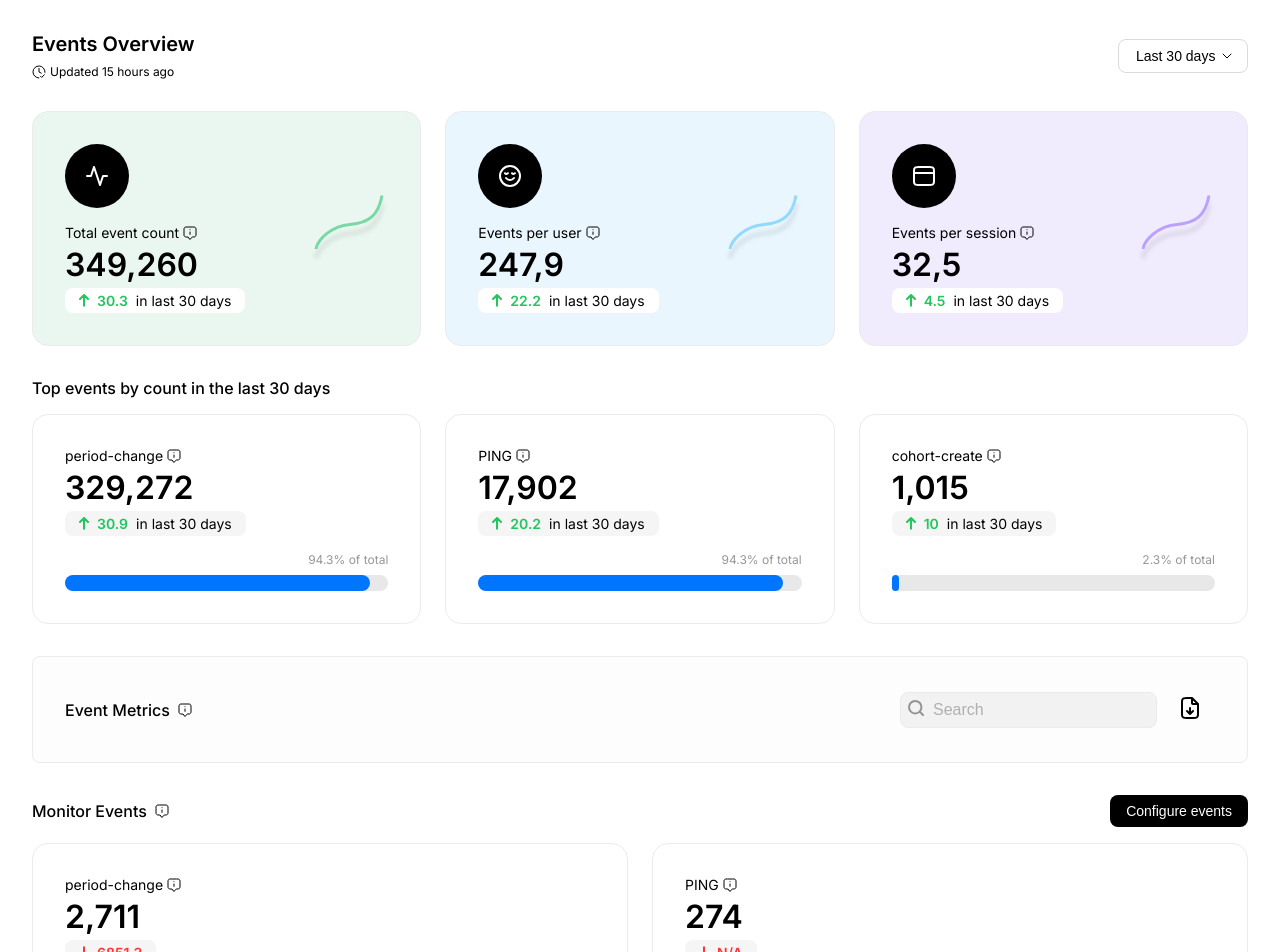
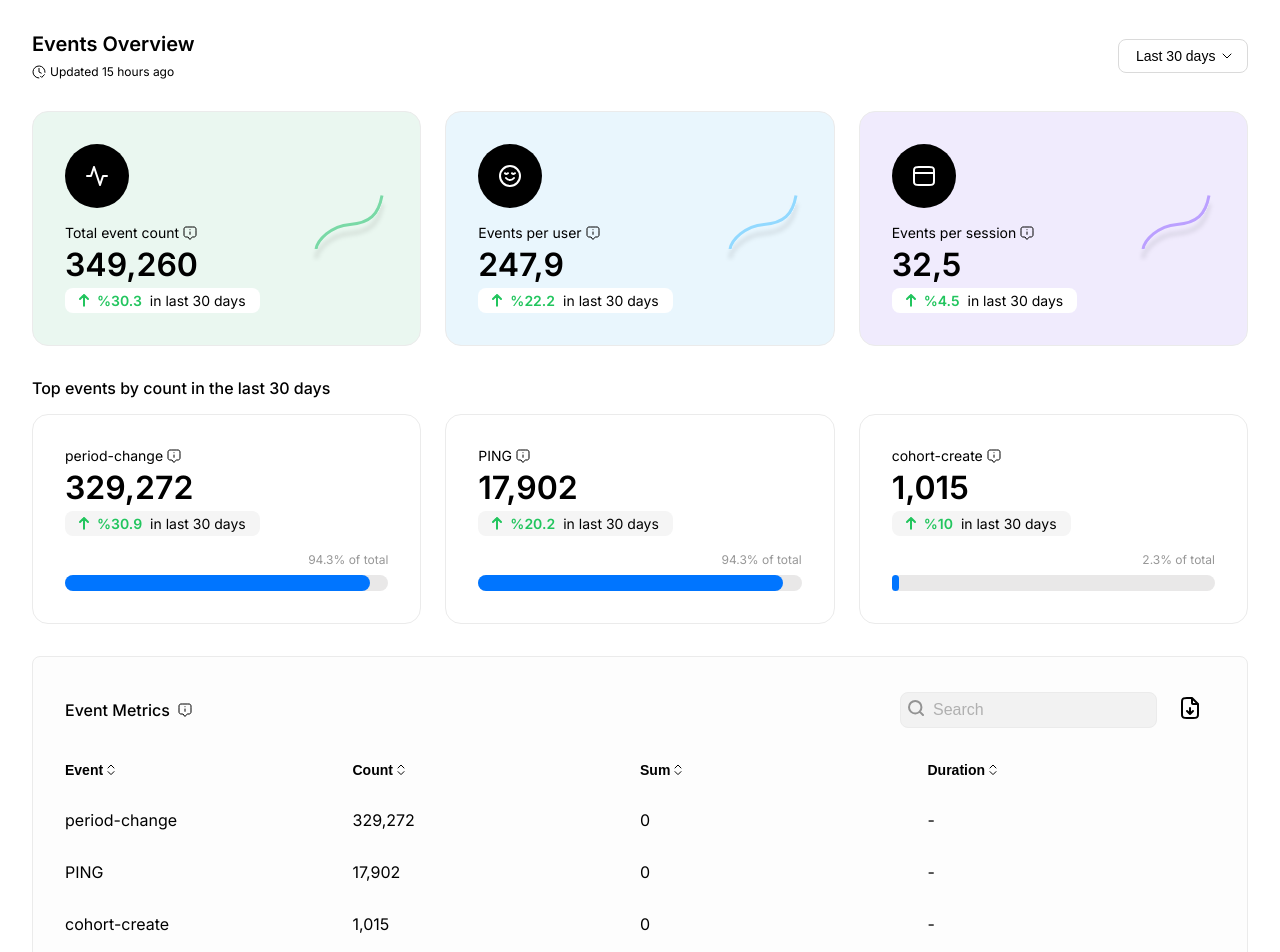
Before and after one commit to erdemuslu/events-overview, a React (Vite) app: page / in a window 1280 px wide. Shown: the top 952 px of the page. Built offline with nearby package versions, Linux system fonts and the light colour scheme.

Commit message:
feat(data-table): create a main layout

```diff
--- a/src/components/box/box.jsx
+++ b/src/components/box/box.jsx
@@ -33,7 +33,7 @@ const Box = ({
         }`}
       >
         <IncreaseIcon />
-        <p>{summaryPercantageValue}</p>
+        <p>%{summaryPercantageValue}</p>
         {summaryType && <span>{`in ${summaryType.toLowerCase()}`}</span>}
       </div>
       {progressValue && (
--- /dev/null
+++ b/src/components/data-table/data-table.css
@@ -0,0 +1,78 @@
+.data-table-action {
+  display: flex;
+  align-items: center;
+}
+
+.data-table-top {
+  display: flex;
+  justify-content: space-between;
+  align-items: center;
+  padding: 2rem;
+}
+
+.data-table-title {
+  display: flex;
+  align-items: center;
+}
+
+.data-table-title p {
+  font-size: 1rem;
+  font-weight: 500;
+  margin-right: .5rem;
+}
+
+.data-table-search {
+  position: relative;
+  margin-right: .5rem;
+}
+
+.data-table-search svg {
+  position: absolute;
+  top: 0.55rem;
+  left: 0.5rem;
+}
+
+.data-table-search input {
+  border-radius: .5rem;
+  background-color: #F2F2F2;
+  border: 1px solid #EBEBEB;
+  padding: .5rem 1rem .5rem 2rem;
+  font-size: 1rem;
+}
+
+.data-table-search input::placeholder {
+  color: #B0B0B0;
+}
+
+.data-table-header {
+  display: grid;
+  padding-inline: 2rem;
+  margin-bottom: 1rem;
+}
+
+.data-table-header button {
+  text-align: left;
+  background-color: transparent;
+  outline: none;
+  border: 0;
+  display: flex;
+  align-items: center;
+  cursor: pointer;
+  padding: 0;
+}
+
+.data-table-header button p {
+  margin-right: .25rem;
+  font-size: .875rem;
+  font-weight: 600;
+}
+
+.data-table-row {
+  display: grid;
+  padding-inline: 2rem;
+  padding-block: 1rem;
+}
+
+.data-table-row:hover {
+  background-color: #F2FAFF;
+}
--- /dev/null
+++ b/src/components/data-table/data-table.jsx
@@ -0,0 +1,63 @@
+import "./data-table.css";
+
+import Button from "../button/button";
+import { DownloadIcon, InfoIcon, SearchIcon, SortingIcon } from "../icons";
+
+const DataTable = ({ header, data, title }) => {
+  return (
+    <div className="data-table">
+      <div className="data-table-top">
+        <div className="data-table-title">
+          <p>{title}</p>
+          <InfoIcon />
+        </div>
+        <div className="data-table-action">
+          <div className="data-table-search">
+            <SearchIcon />
+            <input type="text" placeholder="Search" />
+          </div>
+          <Button variant="ghost">
+            <DownloadIcon />
+          </Button>
+        </div>
+      </div>
+      {header && header.length > 0 && (
+        <div
+          className="data-table-header"
+          style={{
+            gridTemplateColumns: `repeat(${header.length}, 1fr)`,
+          }}
+        >
+          {header.map((header, index) => (
+            <button key={index}>
+              <p>{header}</p>
+              <SortingIcon />
+            </button>
+          ))}
+        </div>
+      )}
+      {data &&
+        data?.data &&
+        data?.data?.length > 0 &&
+        data.data.map((row, index) => (
+          <div
+            key={index}
+            className="data-table-row"
+            style={{
+              gridTemplateColumns: `repeat(${header.length}, 1fr)`,
+            }}
+          >
+            {Object.values(row).map((cell, index) => {
+              return (
+                <p className="data-table-cell" key={index}>
+                  {cell || "-"}
+                </p>
+              );
+            })}
+          </div>
+        ))}
+    </div>
+  );
+};
+
+export default DataTable;
--- /dev/null
+++ b/src/components/data-table/index.jsx
@@ -0,0 +1 @@
+export { default } from "./data-table";
--- a/src/components/icons/index.jsx
+++ b/src/components/icons/index.jsx
@@ -8,3 +8,4 @@ export { default as LastUpdateIcon } from "./last-update";
 export { default as PathIcon } from "./path";
 export { default as SearchIcon } from "./search";
 export { default as SessionIcon } from "./session";
+export { default as SortingIcon } from "./sorting";
--- /dev/null
+++ b/src/components/icons/sorting.jsx
@@ -0,0 +1,17 @@
+const SortingIcon = (props) => (
+  <svg
+    xmlns="http://www.w3.org/2000/svg"
+    width={8}
+    height={12}
+    fill="none"
+    {...props}
+  >
+    <path
+      stroke="#000"
+      strokeLinecap="round"
+      strokeLinejoin="round"
+      d="m1 7.6 3 3 3-3M1 4l3-3 3 3"
+    />
+  </svg>
+);
+export default SortingIcon;
--- a/src/components/index.jsx
+++ b/src/components/index.jsx
@@ -1,3 +1,4 @@
 export { default as Box } from "./box";
 export { default as Button } from "./button";
+export { default as DataTable } from "./data-table";
 export { default as Select } from "./select";
--- /dev/null
+++ b/src/constants/event-metrics.js
@@ -0,0 +1,45 @@
+export const eventMetricsHeader = ["Event", "Count", "Sum", "Duration"];
+
+export const eventMetricsData = {
+  data: [
+    {
+      event: "period-change",
+      count: "329,272",
+      sum: "0",
+      duration: "",
+    },
+    {
+      event: "PING",
+      count: "17,902",
+      sum: "0",
+      duration: "",
+    },
+    {
+      event: "cohort-create",
+      count: "1,015",
+      sum: "0",
+      duration: "",
+    },
+    {
+      event: "populator-execute",
+      count: "182",
+      sum: "0",
+      duration: "",
+    },
+    {
+      event: "drill-action",
+      count: "146",
+      sum: "0",
+      duration: "",
+    },
+    {
+      event: "INSTALL",
+      count: "68",
+      sum: "0",
+      duration: "",
+    },
+  ],
+  limit: 10,
+  total: 15,
+  page: 1,
+};
--- a/src/constants/index.js
+++ b/src/constants/index.js
@@ -1,4 +1,6 @@
 export { headerFilterData as headerFilterData } from "./header";
+export { eventMetricsHeader as eventMetricsHeader } from "./event-metrics";
+export { eventMetricsData as eventMetricsData } from "./event-metrics";
 export { mainBoxData as mainBoxData } from "./main-statistics";
 export { mainBoxInfo as mainBoxInfo } from "./main-statistics";
 export { monitorEventsData as monitorEventsData } from "./monitor-events";
--- a/src/sections/event-metrics/event-metrics.css
+++ b/src/sections/event-metrics/event-metrics.css
@@ -2,50 +2,5 @@
   background-color: #FDFDFD;
   border: 1px solid #EBEBEB;
   border-radius: .5rem;
+  padding-bottom: 2rem;
 }
-
-.event-metrics-action {
-  display: flex;
-  align-items: center;
-}
-
-.event-metrics-header {
-  display: flex;
-  justify-content: space-between;
-  align-items: center;
-  padding: 2rem;
-}
-
-.event-metrics-title {
-  display: flex;
-  align-items: center;
-}
-
-.event-metrics-title p {
-  font-size: 1rem;
-  font-weight: 500;
-  margin-right: .5rem;
-}
-
-.event-metrics-search {
-  position: relative;
-  margin-right: .5rem;
-}
-
-.event-metrics-search svg {
-  position: absolute;
-  top: 0.55rem;
-  left: 0.5rem;
-}
-
-.event-metrics-search input {
-  border-radius: .5rem;
-  background-color: #F2F2F2;
-  border: 1px solid #EBEBEB;
-  padding: .5rem 1rem .5rem 2rem;
-  font-size: 1rem;
-}
-
-.event-metrics-search input::placeholder {
-  color: #B0B0B0;
-}
--- a/src/sections/event-metrics/event-metrics.jsx
+++ b/src/sections/event-metrics/event-metrics.jsx
@@ -1,26 +1,18 @@
 import "./event-metrics.css";
-
-import { DownloadIcon, InfoIcon, SearchIcon } from "../../components/icons";
-import { Button } from "../../components";
+import { DataTable } from "../../components";
+import {
+  eventMetricsData,
+  eventMetricsHeader,
+} from "../../constants/event-metrics";
 
 const EventMetrics = () => {
   return (
     <div className="event-metrics">
-      <div className="event-metrics-header">
-        <div className="event-metrics-title">
-          <p>Event Metrics</p>
-          <InfoIcon />
-        </div>
-        <div className="event-metrics-action">
-          <div className="event-metrics-search">
-            <SearchIcon />
-            <input type="text" placeholder="Search" />
-          </div>
-          <Button variant="ghost">
-            <DownloadIcon />
-          </Button>
-        </div>
-      </div>
+      <DataTable
+        header={eventMetricsHeader}
+        data={eventMetricsData}
+        title="Event Metrics"
+      />
     </div>
   );
 };
```
